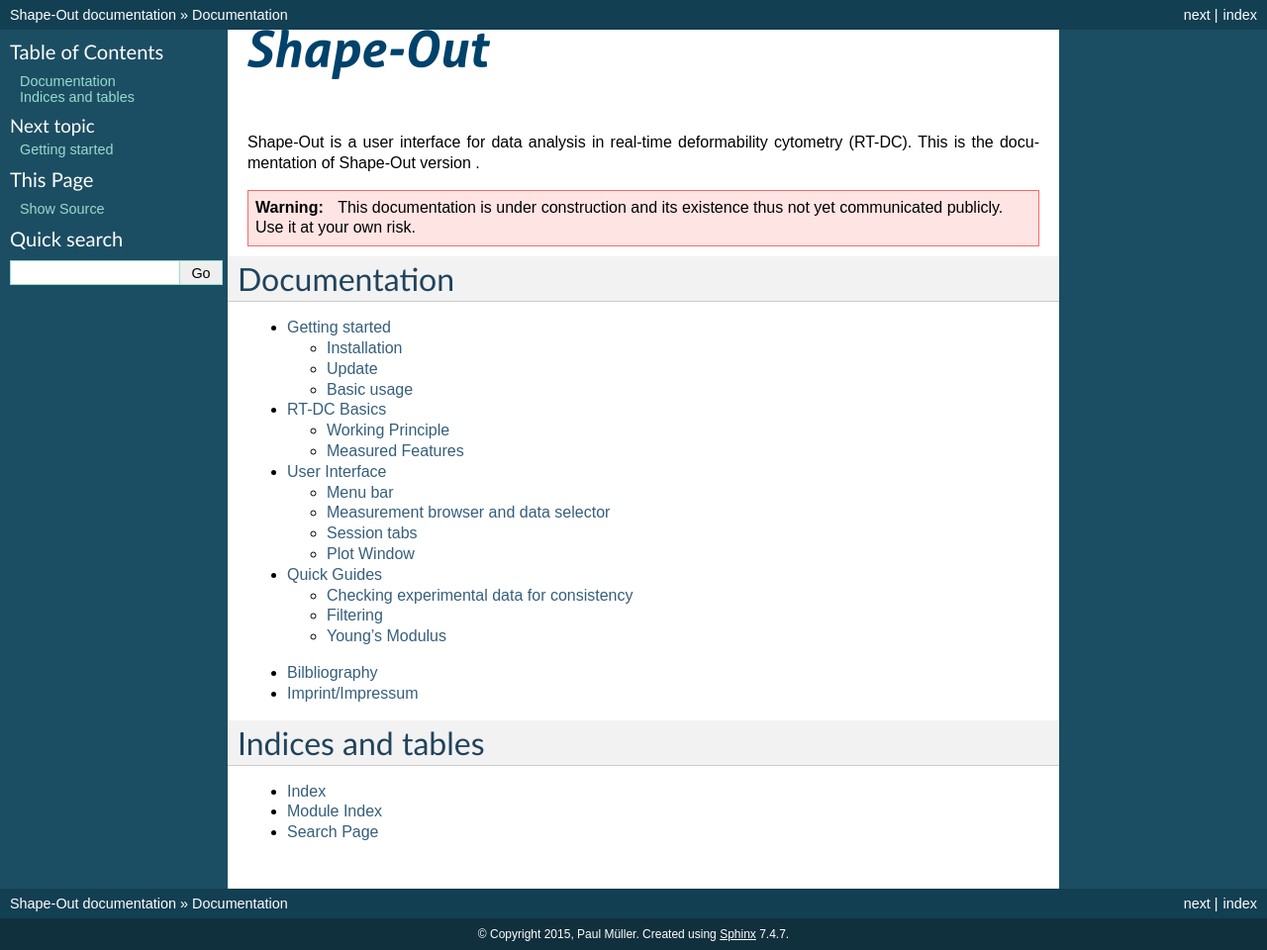
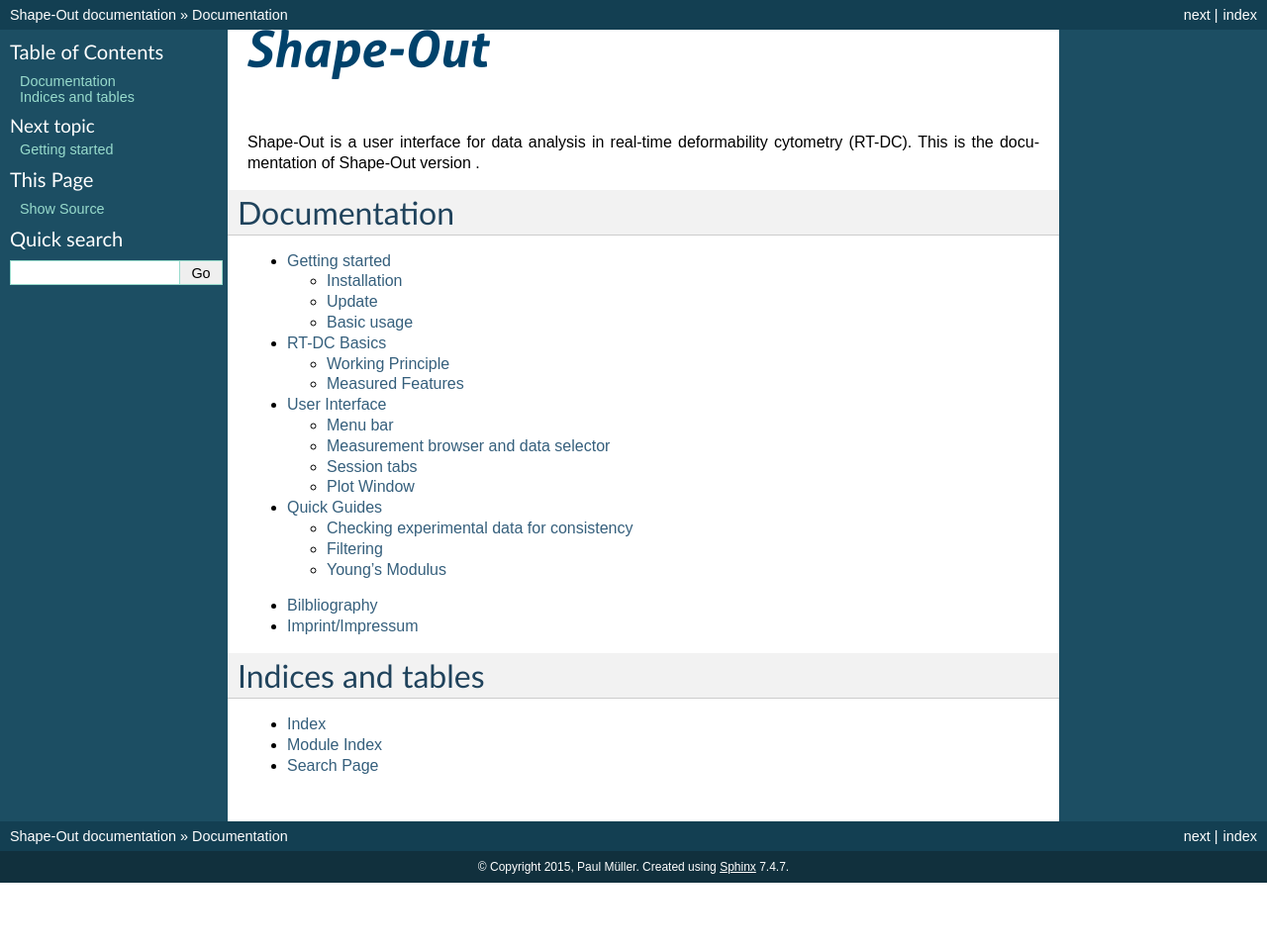
Before and after one commit to ZELLMECHANIK-DRESDEN/ShapeOut, a Sphinx documentation site: the page built from docs/index.rst, in a window 1280 px wide. Shown: the whole page at 99% size. Built offline with Sphinx 7.4.7, drawn with Linux system fonts in a browser that asks for light colours; pages that are not in the unit, such as notebooks, are missing from menus; the version number could not be read and is left out; after the commit the page ends 900 px from its top, so only the background shows below that.

Commit message:
docs: remove warning, documentation will be overhauled

```diff
--- a/docs/index.rst
+++ b/docs/index.rst
@@ -8,9 +8,6 @@
 Shape-Out is a user interface for data analysis in real-time
 deformability cytometry (RT-DC).
 This is the documentation of Shape-Out version |release|.
-
-.. warning:: This documentation is under construction and its existence
-    thus not yet communicated publicly. Use it at your own risk.
 
 Documentation
 =============
```
